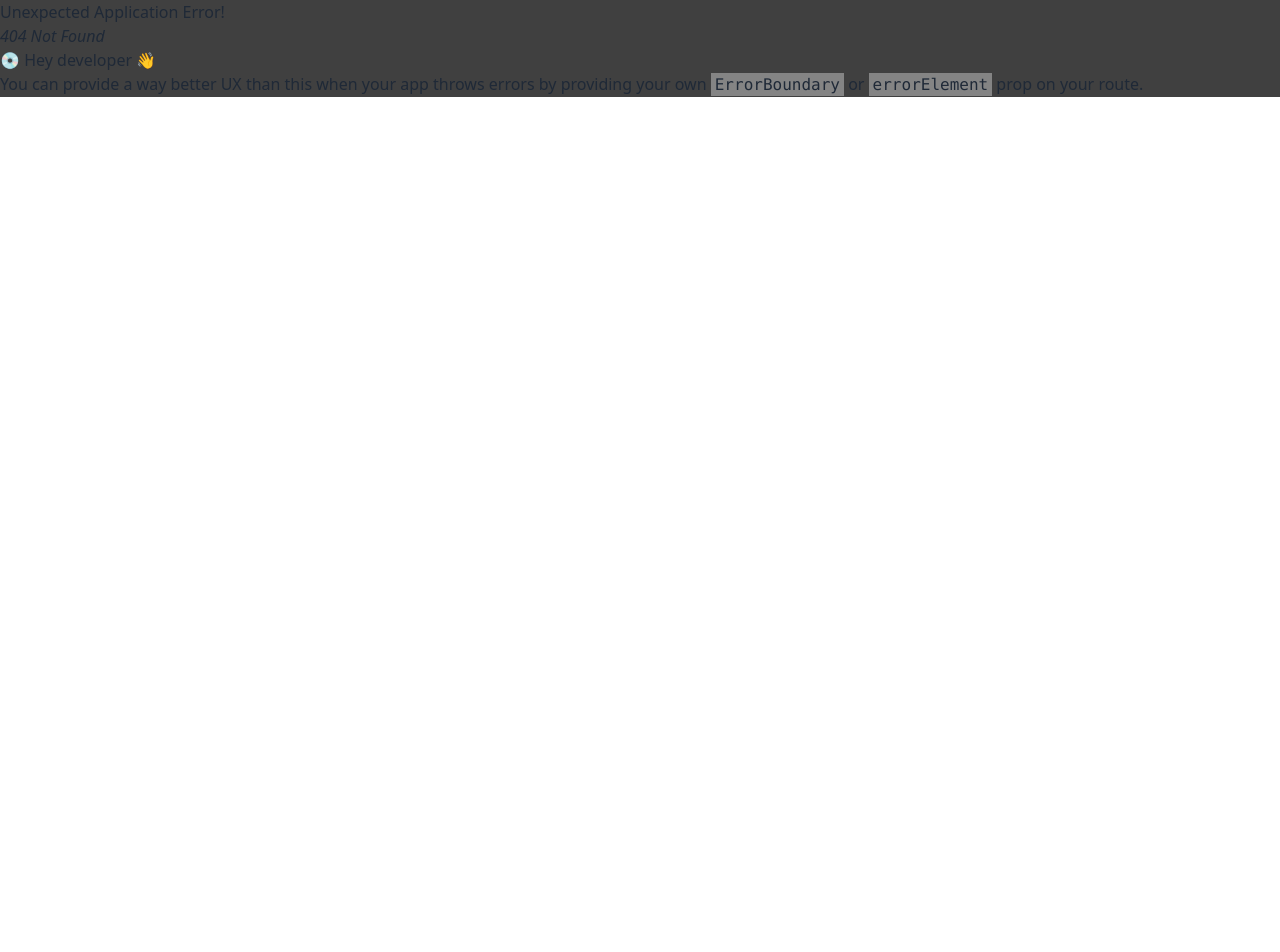
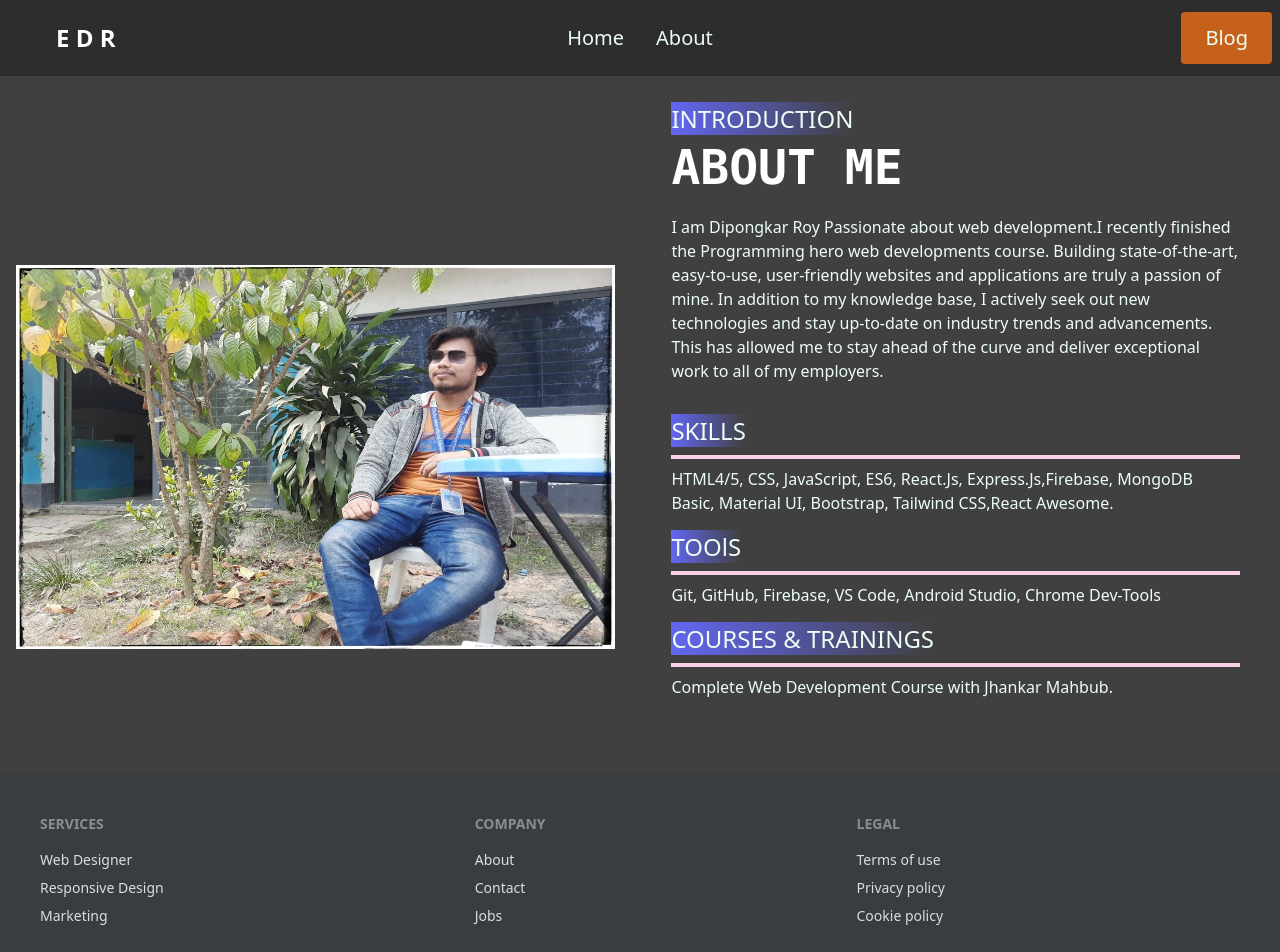
Before and after one commit to DipongkarRoy770/portfolio-dipongkar, a React (Vite) app: page /about in a window 1280 px wide. Before the commit this address had no page. Shown: the top 952 px of the page. Before the commit the page ends 800 px from the top, so only its background shows below. Built offline with nearby package versions, Linux system fonts and the light colour scheme.

Commit message:
about part done

```diff
--- /dev/null
+++ b/src/components/About.jsx
@@ -0,0 +1,60 @@
+import portfolio from "../assets/dipongkar Roy portfolio.jpg";
+
+const About = () => {
+  return (
+    <>
+      <div className="hero md:h-[980px] lg:h-[650px]">
+        <div className="hero-content flex-col lg:flex-row-reverse">
+          <div className="w-1/2 px-6 w-full md:pl-10">
+            <h1 className="text-2xl text-emerald-50">
+              <span className="bg-gradient-to-r from-indigo-500">
+                INTRODUCTION
+              </span>
+            </h1>
+            <h1 className="text-5xl font-mono text-white  mt-2 font-bold">
+              ABOUT ME
+            </h1>
+            <p className="py-6 text-emerald-50 text-1xl">
+              I am Dipongkar Roy Passionate about web development.I recently
+              finished the Programming hero web developments course. Building
+              state-of-the-art, easy-to-use, user-friendly websites and
+              applications are truly a passion of mine. In addition to my
+              knowledge base, I actively seek out new technologies and stay
+              up-to-date on industry trends and advancements. This has allowed
+              me to stay ahead of the curve and deliver exceptional work to all
+              of my employers.
+            </p>
+            <h1 className="text-2xl text-emerald-50 mt-2">
+              <span className="bg-gradient-to-r from-indigo-500">SKILLS</span>
+            </h1>
+            <hr className="border-2 border-y-pink-200 my-2" />
+            <p className="text-emerald-50 text-1xl">
+              HTML4/5, CSS, JavaScript, ES6, React.Js, Express.Js,Firebase,
+              MongoDB Basic, Material UI, Bootstrap, Tailwind CSS,React Awesome.
+            </p>
+            <h1 className="text-2xl text-emerald-50 mt-4">
+              <span className="bg-gradient-to-r from-indigo-500">TOOlS</span>
+            </h1>
+            <hr className="border-2 border-y-pink-200 my-2" />
+            <p className="text-emerald-50 text-1xl">
+              Git, GitHub, Firebase, VS Code, Android Studio, Chrome Dev-Tools
+            </p>
+            <h1 className="text-2xl text-emerald-50 mt-4">
+              <span className="bg-gradient-to-r from-indigo-500">
+                COURSES & TRAININGS
+              </span>
+            </h1>
+            <hr className="border-2 border-y-pink-200 my-2" />
+            <p className="text-emerald-50 text-1xl">
+              Complete Web Development Course with Jhankar Mahbub.
+            </p>
+          </div>
+          {/* todu image work */}
+          <img className="w-1/2 w-full h-70 mt-28 md:h-96" src={portfolio}></img>
+        </div>
+      </div>
+    </>
+  );
+};
+
+export default About;
--- a/src/components/HomePart.jsx
+++ b/src/components/HomePart.jsx
@@ -1,7 +1,7 @@
 const HomePart = () => {
   return (
     <>
-      <div className="hero md:h-[550px]">
+      <div className="hero md:h-[700px] lg:h-[580px]">
         <div className="hero-content flex-col lg:flex-row-reverse">
           <iframe
             className="w-1/2 w-full h-72 md:h-96"
@@ -23,6 +23,12 @@ const HomePart = () => {
             </p>
             <button
               type="button"
+              className="bg-orange-500 bg-opacity-75 px-6 py-3 rounded text-emerald-50 text-xl hover:bg-red-400 duration-200 mr-3"
+            >
+              Download CV
+            </button>
+            <button
+              type="button"
               className="bg-orange-500 bg-opacity-75 px-6 py-3 rounded text-emerald-50 text-xl hover:bg-red-400 duration-200"
             >
               Resume
--- a/src/layout/Main.jsx
+++ b/src/layout/Main.jsx
@@ -1,12 +1,13 @@
 import { Outlet } from "react-router-dom";
 import Navbar from "../pages/Navbar";
-
+import Footer from "../pages/Footer";
 
 const Main = () => {
   return (
     <>
-    <Navbar></Navbar>
-     <Outlet></Outlet>
+      <Navbar></Navbar>
+      <Outlet></Outlet>
+      <Footer></Footer>
     </>
   );
 };
--- a/src/pages/Footer.jsx
+++ b/src/pages/Footer.jsx
@@ -1,10 +1,33 @@
-
-
 const Footer = () => {
   return (
-    <>
-      <p>this is footer</p>
-    </>
+    <footer>
+      <div className="footer p-10 bg-neutral bg-opacity-25 text-neutral-content mt-12">
+        <div>
+          <span className="footer-title">Services</span>
+          <a className="link link-hover">Web Designer</a>
+          <a className="link link-hover">Responsive Design</a>
+          <a className="link link-hover">Marketing</a>
+        </div>
+        <div>
+          <span className="footer-title">Company</span>
+          <a className="link link-hover">About</a>
+          <a className="link link-hover">Contact</a>
+          <a className="link link-hover">Jobs</a>
+        </div>
+        <div>
+          <span className="footer-title">Legal</span>
+          <a className="link link-hover">Terms of use</a>
+          <a className="link link-hover">Privacy policy</a>
+          <a className="link link-hover">Cookie policy</a>
+        </div>
+      </div>
+      <hr className="border-1 border-cyan-50" />
+      <div className="footer footer-center p-4 bg-neutral bg-opacity-25 text-neutral-content">
+        <div>
+          <p>Copyright © 2023 - All right reserved by dipongkar</p>
+        </div>
+      </div>
+    </footer>
   );
 };
 
--- a/src/pages/Home.jsx
+++ b/src/pages/Home.jsx
@@ -1,10 +1,11 @@
+import About from "../components/About";
 import HomePart from "../components/HomePart";
-
 
 const Home = () => {
   return (
     <>
       <HomePart></HomePart>
+      <About></About>
     </>
   );
 };
--- a/src/pages/Navbar.jsx
+++ b/src/pages/Navbar.jsx
@@ -1,16 +1,22 @@
+import { Link } from "react-router-dom";
+
 const Navbar = () => {
   const navOptions = (
     <>
-      <li>bangla</li>
-      <li>english</li>
+      <li className="text-emerald-50 text-xl">
+        <Link to="">Home</Link>
+      </li>
+      <li className="text-emerald-50 text-xl">
+        <Link to="/about">About</Link>
+      </li>
     </>
   );
   return (
     <>
-      <div className="navbar fixed bg-black max-w-screen-xl bg-opacity-30">
+      <div className="navbar bg-black max-w-screen-xl bg-opacity-30">
         <div className="navbar-start">
           <div className="dropdown">
-            <label tabIndex={0} className="btn mr-4 bg-white lg:hidden">
+            <label tabIndex={0} className="btn mr-4 bg-yellow-50  md:hidden">
               <svg
                 xmlns="http://www.w3.org/2000/svg"
                 className="h-5 w-5"
@@ -39,13 +45,12 @@ const Navbar = () => {
           <ul className="menu menu-horizontal px-1">{navOptions}</ul>
         </div>
         <div className="navbar-end">
-        <button
-              type="button"
-              className="bg-gradient-to-r from-green-300 to-blue-700 hover:from-pink-100 hover:to-base-400
-              px-6 py-3 rounded-sm text-emerald-50"
-            >
-              Blog
-            </button>
+          <button
+            type="button"
+            className="bg-orange-500 bg-opacity-75 px-6 py-3 rounded text-emerald-50 text-xl hover:bg-red-400 duration-200"
+          >
+            Blog
+          </button>
         </div>
       </div>
     </>
```
Also changed, not shown: src/routes/Router.jsx (+11 -6 lines), src/assets/dipongkar Roy portfolio.jpg (added).
